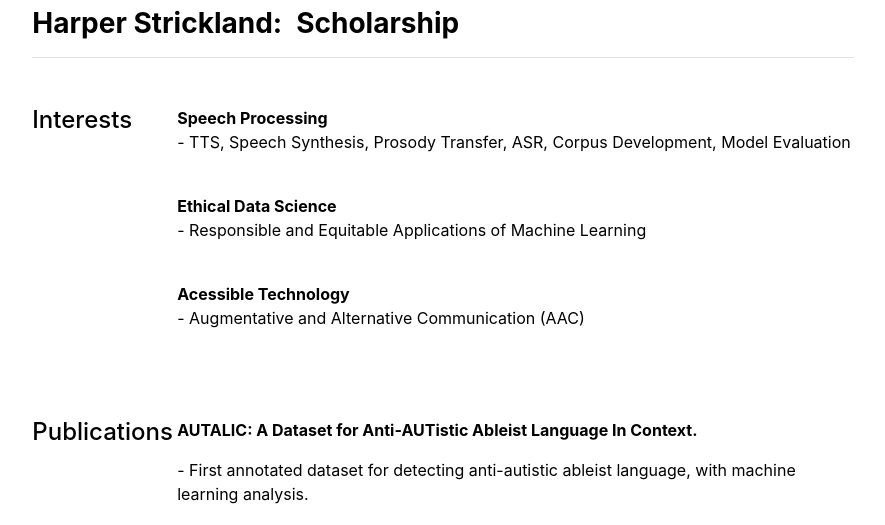
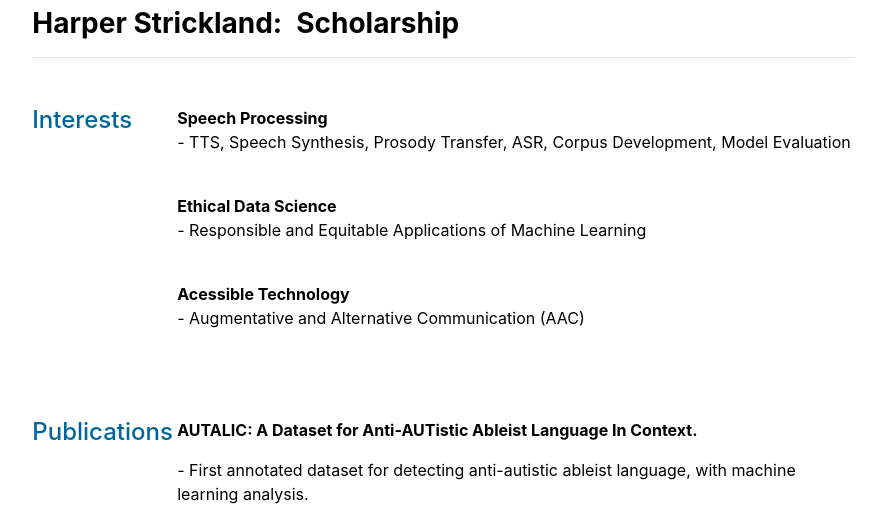
Before and after one commit to speakingofdata/speakingofdata.github.io, a Jekyll site: the page built from research.md, in a window 1280 px wide. Shown: the part 154-679 px from the top of the page, without its empty margins (197-1082 px from the left). Built offline with Jekyll 4.4.1, drawn with Linux system fonts in a browser that asks for light colours; nearby versions of some CDN libraries.

Commit message:
Update research.html

```diff
--- a/_layouts/research.html
+++ b/_layouts/research.html
@@ -9,7 +9,7 @@ layout: default
     <h3 class="fw-bold border-bottom pb-3 mb-5">Harper Strickland:&ensp;Scholarship</h3>
     <div class="row g-5 mb-5">
       <div class="col-md-2">
-        <h4>Interests</h4>
+        <h4 style="color:#006699;">Interests</h4>
       </div>
       <div class="col-md-10">
         {% for section in site.data.research.interests %}
@@ -21,7 +21,7 @@ layout: default
     </div>
     <div class="row g-5 mb-5">
       <div class="col-md-2">
-        <h4>Publications</h4>
+        <h4 style="color:#006699;">Publications</h4>
       </div>
       <div class="col-md-10">
         {% for section in site.data.research.publications %}
```
